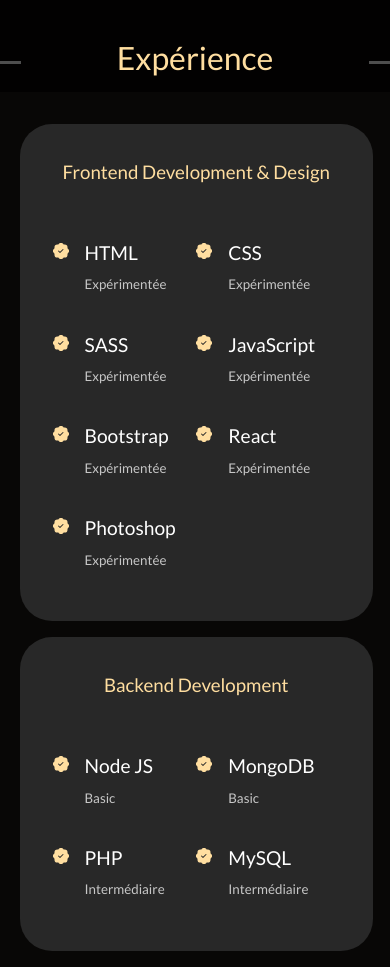
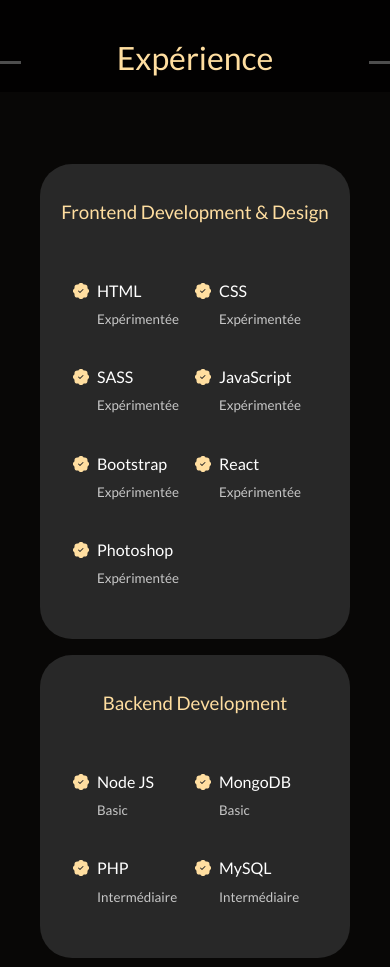
Before and after one commit to CDS-Annabelle/portfolio-anna, a React (Create React App) app: page / in a window 390 px wide. Shown: the part 1020-1987 px from the top of the page. Built offline with nearby package versions, Linux system fonts and the light colour scheme.

Commit message:
refactoring

```diff
--- a/src/components/Experience/Experience.js
+++ b/src/components/Experience/Experience.js
@@ -7,7 +7,7 @@
     <section id="experience">
       <h2>Expérience</h2>
 
-      <div className="container experience__container">
+      <div className="experience__container">
         <div className="experience__frontend">
           <h3>Frontend Development & Design</h3>
           <div className="experience__content">
--- a/src/components/Experience/experience.css
+++ b/src/components/Experience/experience.css
@@ -6,6 +6,7 @@
   display: grid;
   grid-template-columns: 1fr 1fr 1fr;
   gap: 2rem;
+  padding: 40px;
 }
 
 .experience__container>div {
@@ -71,4 +72,14 @@
     width: 100%;
     padding: 2rem 1rem;
   }
+
+  .experience__details {
+    display: flex;
+    gap: 0.5rem;
+  }
+
+  h4 {
+    font-weight: 400;
+    font-size: 1.0rem;
+  }
 }
--- a/src/components/Portfolio/portfolio.css
+++ b/src/components/Portfolio/portfolio.css
@@ -122,7 +122,7 @@
 
 .tab-content {
     grid-area: 2 / 1 / 3 / 2;
-    padding: clamp(35px, 3vw, 40px);
+    padding: 20px;
     min-height: 200px;
     opacity: 0;
     visibility: hidden;
--- a/src/index.css
+++ b/src/index.css
@@ -198,6 +198,11 @@
     width: 100%;
     justify-content: center;
   }
+
+
+  .experience__container {
+    padding: 20px;
+  }
 }
 
 /* ================ MEDIA QUERIES (SMALL DEVICES) ================= */
@@ -218,4 +223,5 @@
   section>h2 {
     margin-bottom: 2rem;
   }
+
 }
```
Also changed, not shown: 12 other files (tests, documents, lock files or other folders).
